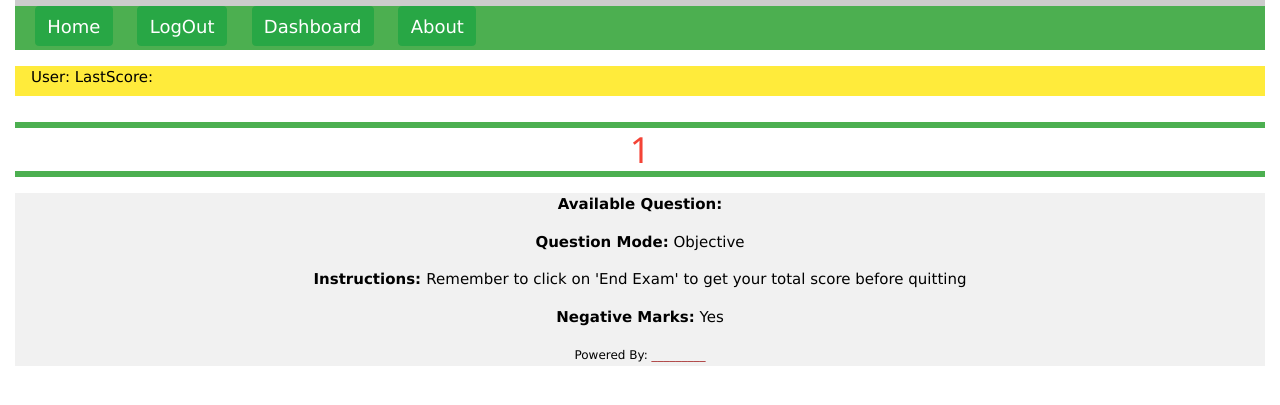
After one commit to royaleagle-dev/royal_quiz, a Django app: page /quiz/1/ in a window 1280 px wide. The commit adds this page. Shown: the top 405 px of the page. Run offline with Django 3.2, Linux system fonts and the light colour scheme; some libraries are stand-ins or nearby versions.

Commit message:
added --instructions-- panel and other features

```diff
--- a/quiz/static/css/custom.css
+++ b/quiz/static/css/custom.css
@@ -14,3 +14,8 @@
 .bigLinkText{
 	font-size: 1.2em;
 }
+
+[marker = head]{
+    color: white;
+    font-size: 1.5em;
+}
--- /dev/null
+++ b/quiz/templates/quiz/category_detail.html
@@ -0,0 +1,21 @@
+{%extends "quiz/base.html"%}
+
+{%block content%}
+<div class = "row">
+    <div class = "col">
+        <h1 align = "center" class = "w3-text-red w3-hover-shadow w3-topbar w3-bottombar w3-border-green">{{category}}</h1>
+        <div class = "w3-panel w3-light-grey" align = "center">
+            <p><strong>Available Question:</strong></p>
+            <p><strong>Question Mode:</strong> Objective</p>
+            <p><strong>Instructions: </strong> Remember to click on 'End Exam' to get your total score before quitting</p>
+            <p><strong>Negative Marks:</strong> Yes</p>
+            <small>Powered By: <span style = "color:brown; font-style:oblique">_________</span></small>
+        </div>
+    </div>
+
+</div>
+{%endblock%}
+
+{%block title%}
+{{category}}
+{%endblock%}
--- a/quiz/urls.py
+++ b/quiz/urls.py
@@ -6,6 +6,7 @@ urlpatterns = [
     path('quiz_page/<int:pk>', views.quiz_page, name = 'quiz_page'),
     path('<int:pk>/mark/', views.mark, name = 'mark'),
     path('signup/', views.signup, name = 'signup'),
-    path('end_exam/', views.end_exam, name = 'end_exam')
+    path('end_exam/', views.end_exam, name = 'end_exam'),
+    path('<str:category>/', views.category_detail, name = 'category_detail'),
 
 ]
--- a/quiz/views.py
+++ b/quiz/views.py
@@ -1,5 +1,5 @@
 from django.shortcuts import render, get_object_or_404, redirect
-from quiz.models import Question, Choice, MyUser
+from quiz.models import Question, Choice, MyUser, Category
 from django.http import HttpResponseRedirect
 from django.urls import reverse
 from django.contrib import messages
@@ -12,6 +12,8 @@ import random
 
 @login_required
 def index_test(request):
+    category_count = Category.objects.all().count()
+    category = Category.objects.all()
     available_question = Question.objects.count()
     user = request.user
     current_user = User.objects.get(id = user.id)
@@ -22,9 +24,21 @@ def index_test(request):
     ctx = {
     'available_question':available_question,
     #'user_score':user_score,
-    'USER': USER
+    'USER': USER,
+    'category':category,
+    'category_count':category_count,
     }
     return render(request, 'quiz/index.html', ctx)
+
+
+def category_detail(request, category):
+    question = Question.objects.filter(category__title__exact = category)
+    ctx = {
+        'category':category,
+        'question':question,
+
+    }
+    return render(request, 'quiz/category_detail.html', ctx)
 
 
 
```
Also changed, not shown: quiz/templates/quiz/index.html (+10 -1 lines).
